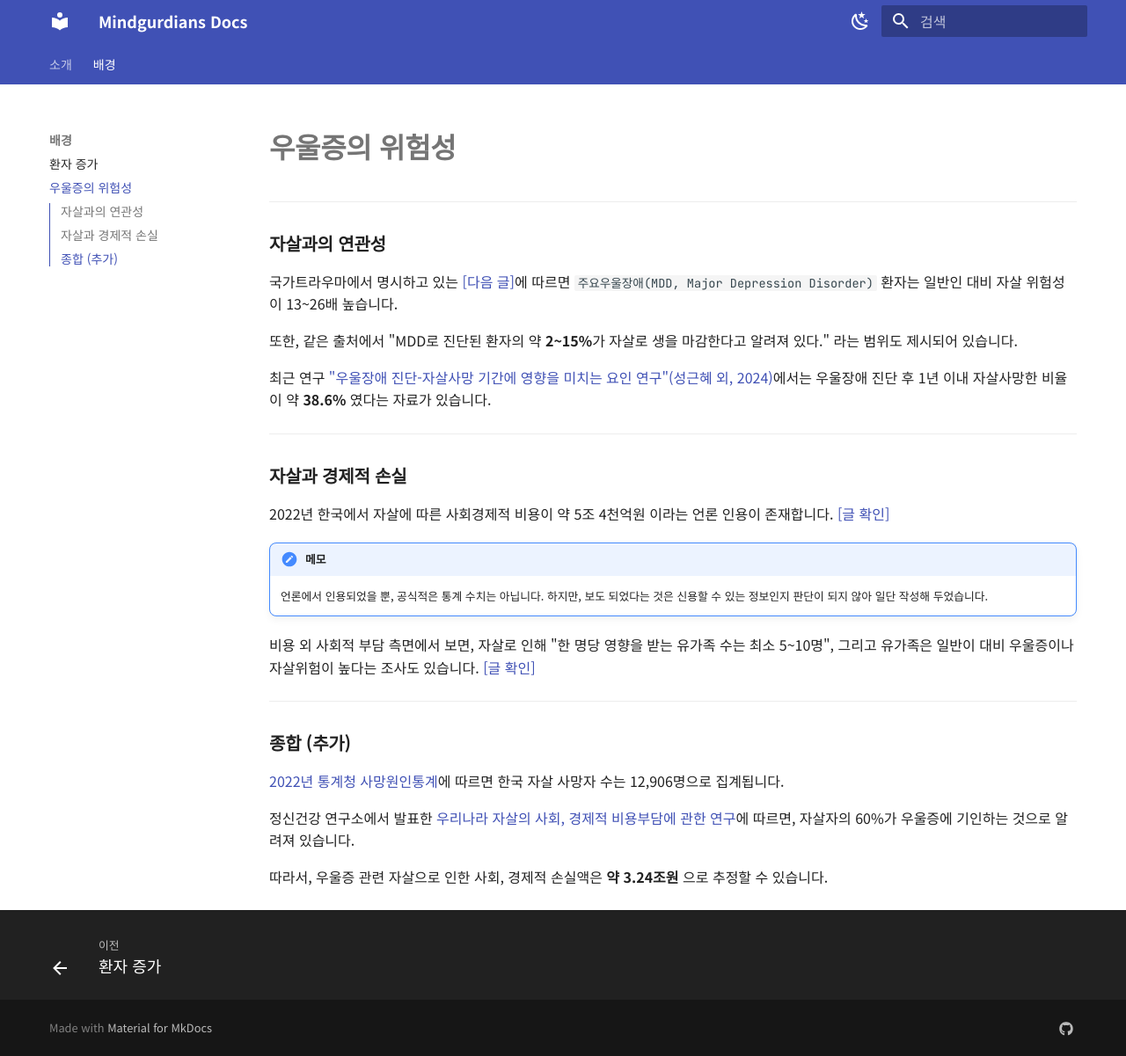
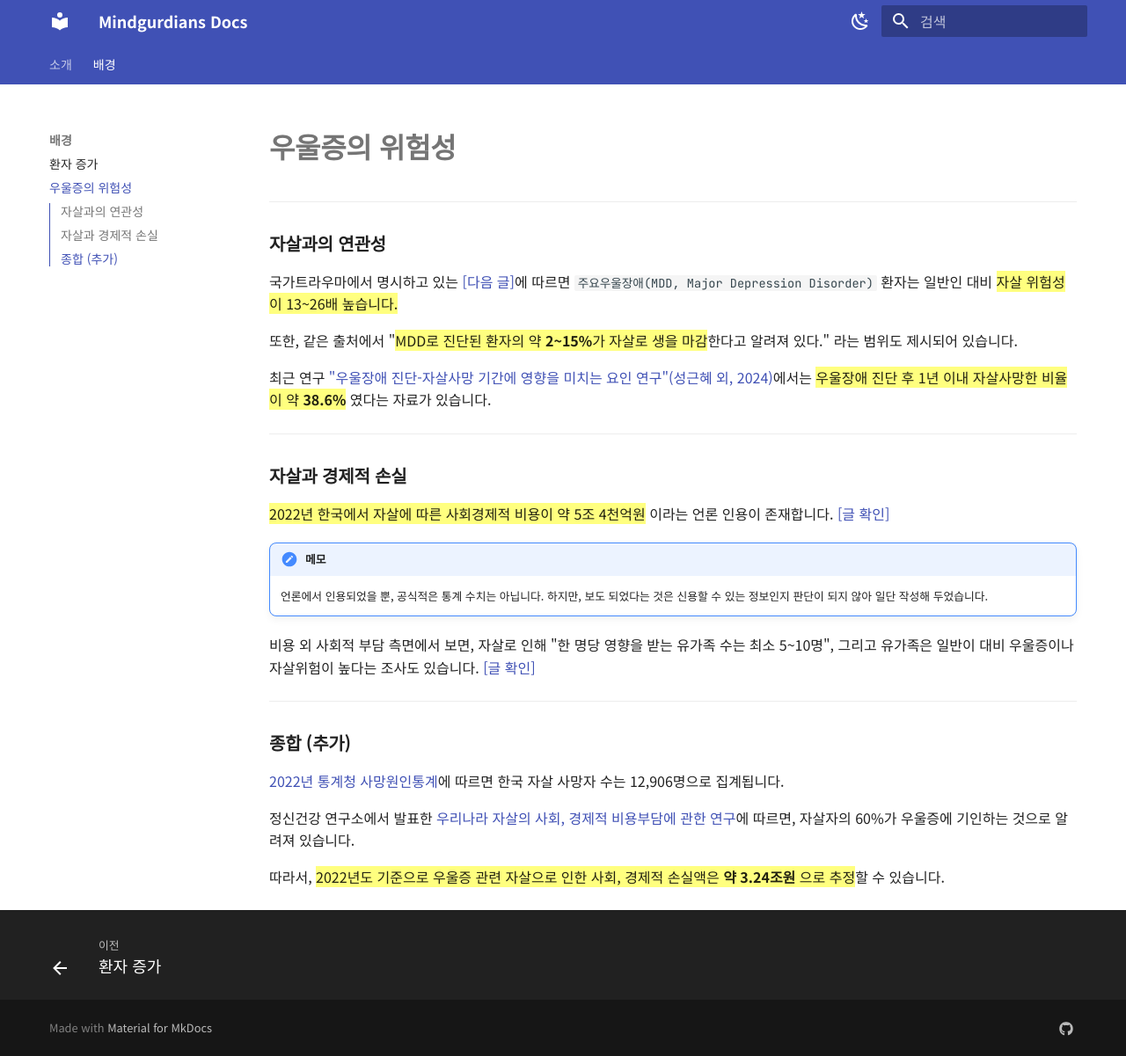
Before and after one commit to rlaxogh5079/mindgurdians_docs, an MkDocs documentation site: the page built from docs/1. background/relation_of_depression_and_suicide.md, in a window 1280 px wide and 1201 px high. Shown: the whole window at 88% size. Built offline with MkDocs 1.6.1 and Material for MkDocs 9.7.7, drawn with Linux system fonts in a browser that asks for light colours; a script that is not in the unit is left out.

Commit message:
Add Mark

```diff
--- a/docs/1. background/relation_of_depression_and_suicide.md
+++ b/docs/1. background/relation_of_depression_and_suicide.md
@@ -4,17 +4,17 @@
 
 ### 자살과의 연관성
 
-국가트라우마에서 명시하고 있는 [[다음 글]](https://nct.go.kr/distMental/rating/rating01_7_1.do)에 따르면 `주요우울장애(MDD, Major Depression Disorder)` 환자는 일반인 대비 자살 위험성이 13~26배 높습니다.
+국가트라우마에서 명시하고 있는 [[다음 글]](https://nct.go.kr/distMental/rating/rating01_7_1.do)에 따르면 `주요우울장애(MDD, Major Depression Disorder)` 환자는 일반인 대비 <mark>자살 위험성이 13~26배 높습니다.</mark>
 
-또한, 같은 출처에서 "MDD로 진단된 환자의 약 **2~15%**가 자살로 생을 마감한다고 알려져 있다." 라는 범위도 제시되어 있습니다.
+또한, 같은 출처에서 "<mark>MDD로 진단된 환자의 약 **2~15%**가 자살로 생을 마감</mark>한다고 알려져 있다." 라는 범위도 제시되어 있습니다.
 
-최근 연구 ["우울장애 진단-자살사망 기간에 영향을 미치는 요인 연구"(성근혜 외, 2024)](https://www.kihasa.re.kr/hswr/v.44/2/239/%EC%9A%B0%EC%9A%B8%EC%9E%A5%EC%95%A0%2B%EC%A7%84%EB%8B%A8%2B%EC%9E%90%EC%82%B4%EC%82%AC%EB%A7%9D%2B%EA%B8%B0%EA%B0%84%EC%97%90%2B%EC%98%81%ED%96%A5%EC%9D%84%2B%EB%AF%B8%EC%B9%98%EB%8A%94%2B%EC%9A%94%EC%9D%B8%2B%EC%97%B0%EA%B5%AC)에서는 우울장애 진단 후 1년 이내 자살사망한 비율이 약 **38.6%** 였다는 자료가 있습니다.
+최근 연구 ["우울장애 진단-자살사망 기간에 영향을 미치는 요인 연구"(성근혜 외, 2024)](https://www.kihasa.re.kr/hswr/v.44/2/239/%EC%9A%B0%EC%9A%B8%EC%9E%A5%EC%95%A0%2B%EC%A7%84%EB%8B%A8%2B%EC%9E%90%EC%82%B4%EC%82%AC%EB%A7%9D%2B%EA%B8%B0%EA%B0%84%EC%97%90%2B%EC%98%81%ED%96%A5%EC%9D%84%2B%EB%AF%B8%EC%B9%98%EB%8A%94%2B%EC%9A%94%EC%9D%B8%2B%EC%97%B0%EA%B5%AC)에서는 <mark>우울장애 진단 후 1년 이내 자살사망한 비율이 약 **38.6%**</mark> 였다는 자료가 있습니다.
 
 ---
 
 ### 자살과 경제적 손실
 
-2022년 한국에서 자살에 따른 사회경제적 비용이 약 5조 4천억원 이라는 언론 인용이 존재합니다. [[글 확인]](https://www.gb.go.kr/Main/page.do?BD_CODE=bbs_bodo&B_LEVEL=0&B_NUM=352141801&B_STEP=352141800&Start=700&V_NUM=7584&bdName=&cmd=2&dept_code=&dept_name=&key=4&mnu_uid=6792&p1=0&p2=0&tbbscode1=bbs_bodo&word=)
+<mark>2022년 한국에서 자살에 따른 사회경제적 비용이 약 5조 4천억원</mark> 이라는 언론 인용이 존재합니다. [[글 확인]](https://www.gb.go.kr/Main/page.do?BD_CODE=bbs_bodo&B_LEVEL=0&B_NUM=352141801&B_STEP=352141800&Start=700&V_NUM=7584&bdName=&cmd=2&dept_code=&dept_name=&key=4&mnu_uid=6792&p1=0&p2=0&tbbscode1=bbs_bodo&word=)
 
 !!! note "메모"
 
@@ -30,4 +30,4 @@
 
 정신건강 연구소에서 발표한 [우리나라 자살의 사회, 경제적 비용부담에 관한 연구](https://www.ncmh.go.kr/research/board/boardView.do%3Bjsessionid%3DbG4aKuQIND2f7137HgZiFQ8ae94qwiuon6c0eAxv15ERrwE5lOBUvx6qXGBC6A2c.mohwwas1_servlet_engine1?bn=SNMH_COMMON_BOARD&bno=&fno=84&menu_cd=03_02_00_03&no=627&pageIndex=&search_content=&search_item=)에 따르면, 자살자의 60%가 우울증에 기인하는 것으로 알려져 있습니다.
 
-따라서, 우울증 관련 자살으로 인한 사회, 경제적 손실액은 **약 3.24조원** 으로 추정할 수 있습니다.
+따라서, <mark>2022년도 기준으로 우울증 관련 자살으로 인한 사회, 경제적 손실액은 **약 3.24조원** 으로 추정</mark>할 수 있습니다.
```
Also changed, not shown: docs/1. background/increase_of_patient.md (+1 -1 lines).
